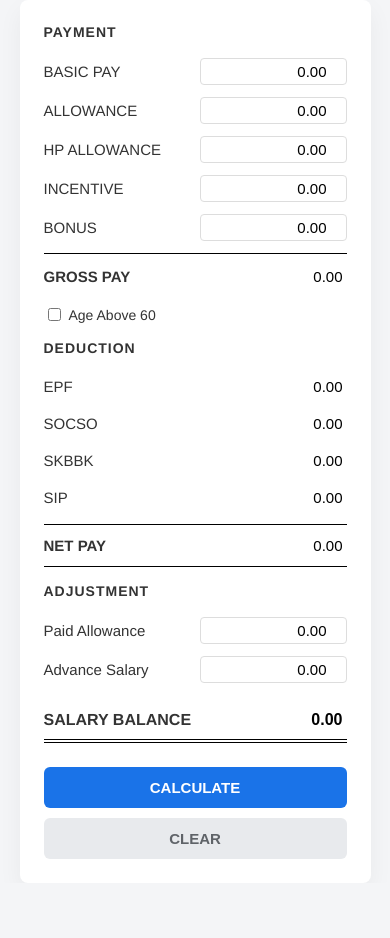
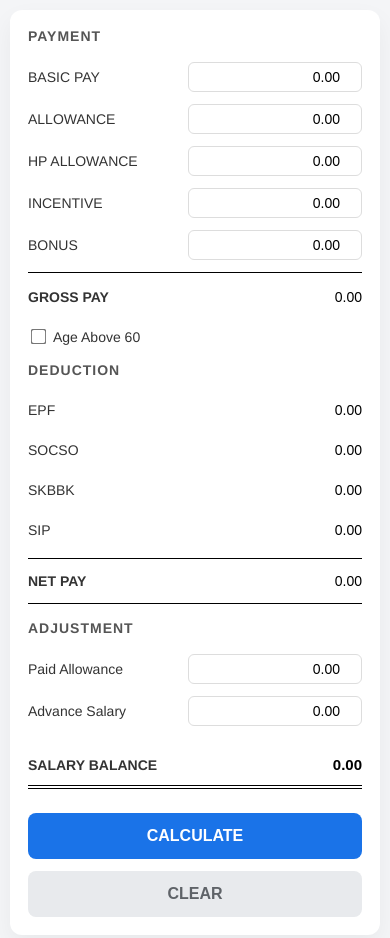
Before and after one commit to ooips/Calculate, a plain HTML site: page index.html in a window 390 px wide. Before the commit the page ends 883 px from the top, so only its background shows below. Drawn offline with Linux system fonts and the light colour scheme.

```diff
--- a/index.html
+++ b/index.html
@@ -2,10 +2,12 @@
 <html lang="en">
 <head>
   <meta charset="UTF-8">
+  <meta name="viewport" content="width=device-width, initial-scale=1.0, maximum-scale=1.0, user-scalable=no">
   <title>Payroll Slip System</title>
   <style>
     :root {
-      --pc-width: 380px;
+      /* 原本固定 380px，现改为最大 400px，让系统自适应手机宽度 */
+      --pc-max-width: 400px;
       --pc-bg: #FFFFFF;
       --app-bg: #F4F5F7;
       --primary-color: #333;
@@ -22,10 +24,13 @@
       color: var(--primary-color);
     }
     .slip-container {
-      width: 90%;
+      /* 核心修改：使用 100% 宽度，并留出外边距 */
+      width: 100%;
+      max-width: var(--pc-max-width);
+      margin: 16px;
       background-color: var(--pc-bg);
       padding: 24px;
-      border-radius: 8px;
+      border-radius: 12px;
       box-shadow: 0 10px 25px rgba(0,0,0,0.05);
       box-sizing: border-box;
     }
@@ -35,6 +40,7 @@
       letter-spacing: 1px;
       margin-bottom: 12px;
       margin-top: 16px;
+      color: #555;
     }
     .section-header:first-child { margin-top: 0; }
     .item-row {
@@ -48,24 +54,62 @@
     .item-input {
       width: 45%;
       text-align: right;
-      padding: 4px;
+      padding: 6px; /* 增加输入框内边距，方便手指点击 */
       border: 1px solid #ddd;
-      border-radius: 4px;
+      border-radius: 6px;
       font-size: 15px;
       outline: none;
+      /* 防止在 iOS 上输入时自动放大 */
+      -webkit-appearance: none;
     }
-    .item-input:focus { border-color: #888; }
-    .item-input[readonly] { border: none; background: transparent; font-weight: normal; }
+    .item-input:focus { border-color: #1a73e8; }
+    .item-input[readonly] { border: none; background: transparent; font-weight: normal; padding-right: 0; }
     .total-row { font-weight: bold; border-top: 1px solid #000; padding-top: 10px; margin-top: 6px; }
     .net-row { font-weight: bold; border-top: 1px solid #000; border-bottom: 1px solid #000; padding: 8px 0; margin: 8px 0; }
     .balance-row { font-weight: bold; font-size: 16px; border-bottom: 4px double #000; padding-bottom: 6px; }
-    .btn-group { display: flex; flex-direction: column; gap: 10px; margin-top: 24px; }
-    button { padding: 12px; border: none; border-radius: 6px; font-size: 15px; font-weight: bold; cursor: pointer; }
+
+    .btn-group { display: flex; flex-direction: column; gap: 12px; margin-top: 24px; }
+    button {
+      padding: 14px; /* 加大按钮，符合移动端触控标准 */
+      border: none;
+      border-radius: 8px;
+      font-size: 16px;
+      font-weight: bold;
+      cursor: pointer;
+      transition: background 0.2s;
+    }
     .btn-calc { background-color: #1a73e8; color: #fff; }
+    .btn-calc:active { background-color: #1557b0; }
     .btn-clear { background-color: #e8eaed; color: #5f6368; }
+    .btn-clear:active { background-color: #d5d8dc; }
+
     .tick-row { margin: 10px 0; display: flex; align-items: center; font-size: 14px;}
-    .tick-row input { margin-right: 8px; cursor: pointer; }
+    .tick-row input { margin-right: 8px; transform: scale(1.2); } /* 稍微放大复选框 */
+
     #loader { text-align: center; font-size: 14px; color: #888; margin-bottom: 15px; }
+
+    /* ========================================= */
+    /* 📱 移动端专属适配 (Mobile Portrait)        */
+    /* ========================================= */
+    @media (max-width: 480px) {
+      .slip-container {
+        margin: 10px;
+        padding: 18px; /* 缩减卡片内边距，腾出空间 */
+      }
+      .item-row {
+        font-size: 14px; /* 稍微调小字号避免换行 */
+      }
+      .item-input {
+        font-size: 14px;
+        width: 48%; /* 压缩 label 空间，给数字留足位置 */
+      }
+      .item-label {
+        width: 48%;
+      }
+      .balance-row input {
+        font-size: 15px !important;
+      }
+    }
   </style>
 </head>
 <body>
```
